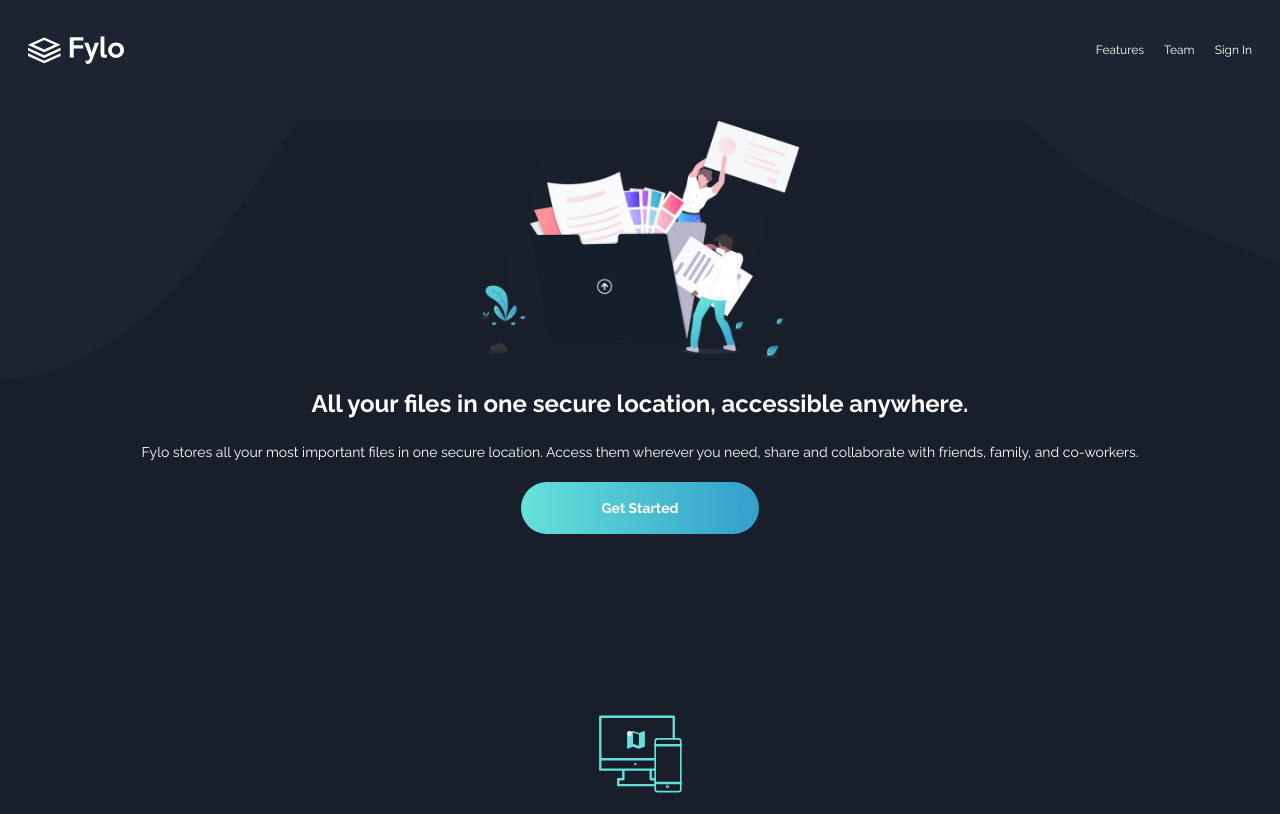
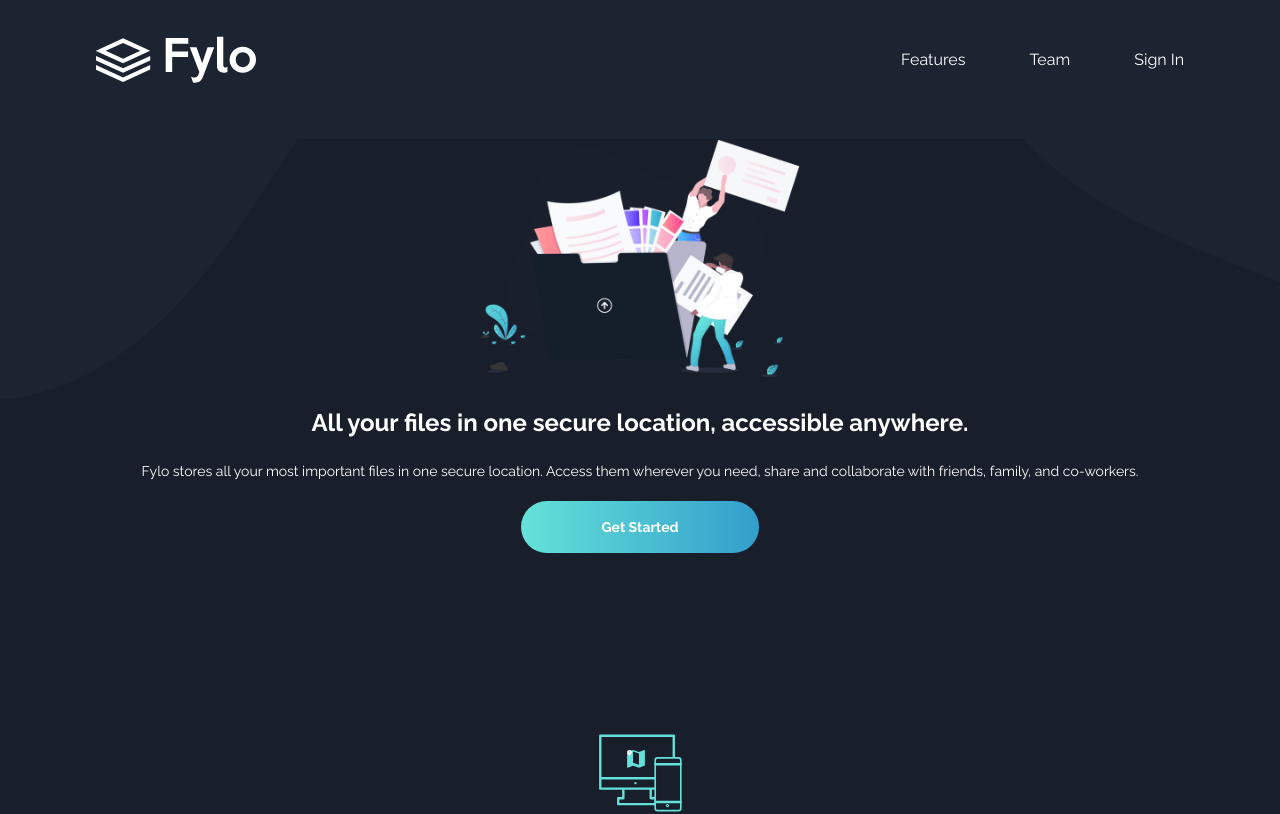
Before and after one commit to Realitales/fylo-web, a React (Vite) app: page / in a window 1280 px wide. Shown: the top 814 px of the page. Built offline with nearby package versions, Linux system fonts and the light colour scheme.

Commit message:
added responsiveness to navbar

```diff
--- a/src/components/Navbar.tsx
+++ b/src/components/Navbar.tsx
@@ -3,9 +3,13 @@ import logo from "../assets/logo.svg";
 
 export const Navbar = () => {
   return (
-    <nav className="text-neutral-white font-raleway capitalize flex items-center justify-between px-7 py-9">
-      <img src={logo} alt="fylo-logo" className="w-24 tablet:w-[20vh]" />
-      <ul className="flex gap-5 text-xs ">
+    <nav className="text-neutral-white font-raleway capitalize flex items-center justify-between px-7 py-9 laptop:px-24 tablet:px-16">
+      <img
+        src={logo}
+        alt="fylo-logo"
+        className="w-24 tablet:w-36 laptop:w-40 desktop:w-44"
+      />
+      <ul className="flex gap-5 text-xs tablet:text-lg laptop:text-base laptop:gap-16 ">
         {routes.map((route) => {
           return (
             <li key={route.path} className="cursor-pointer">
```
